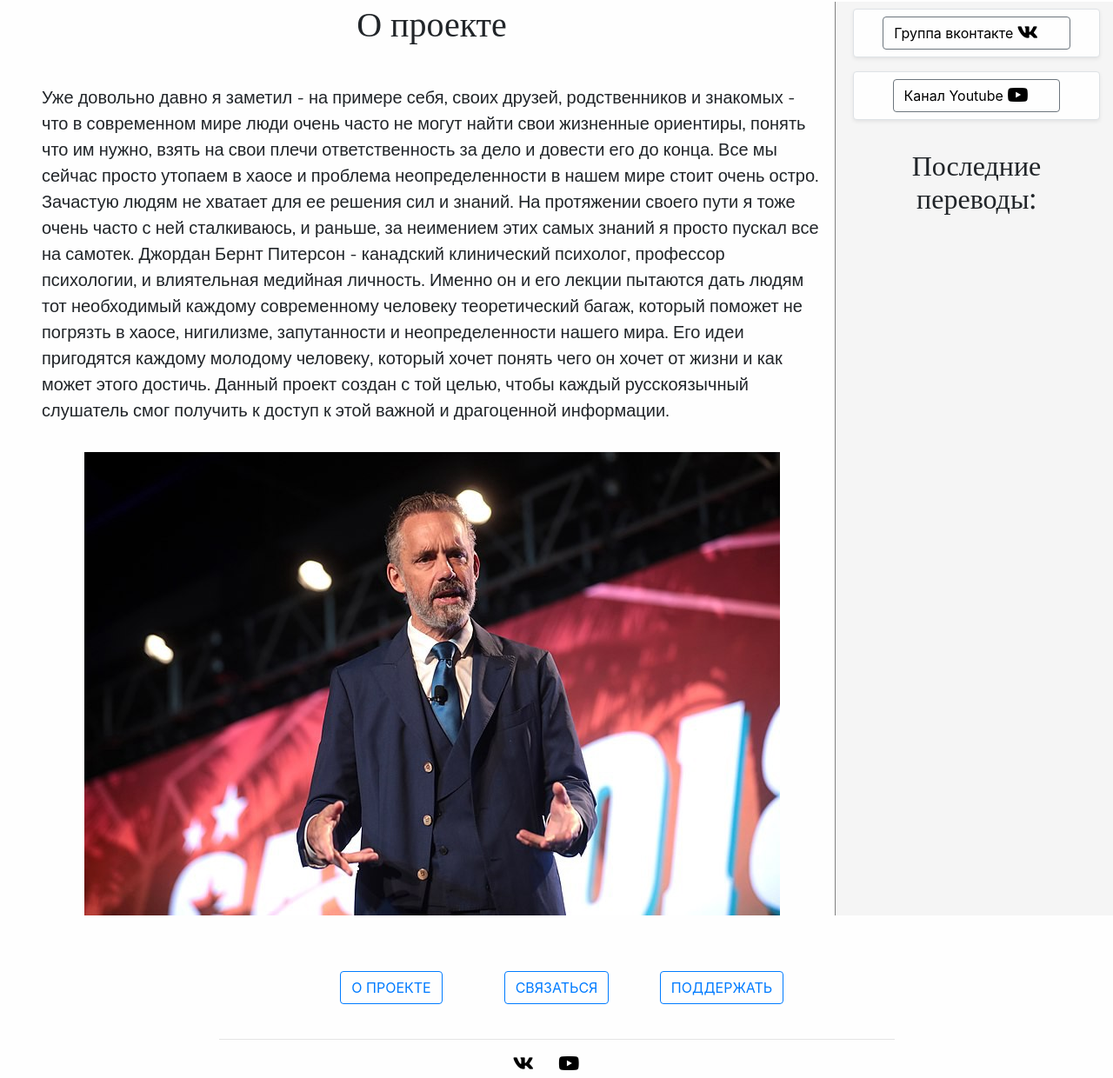
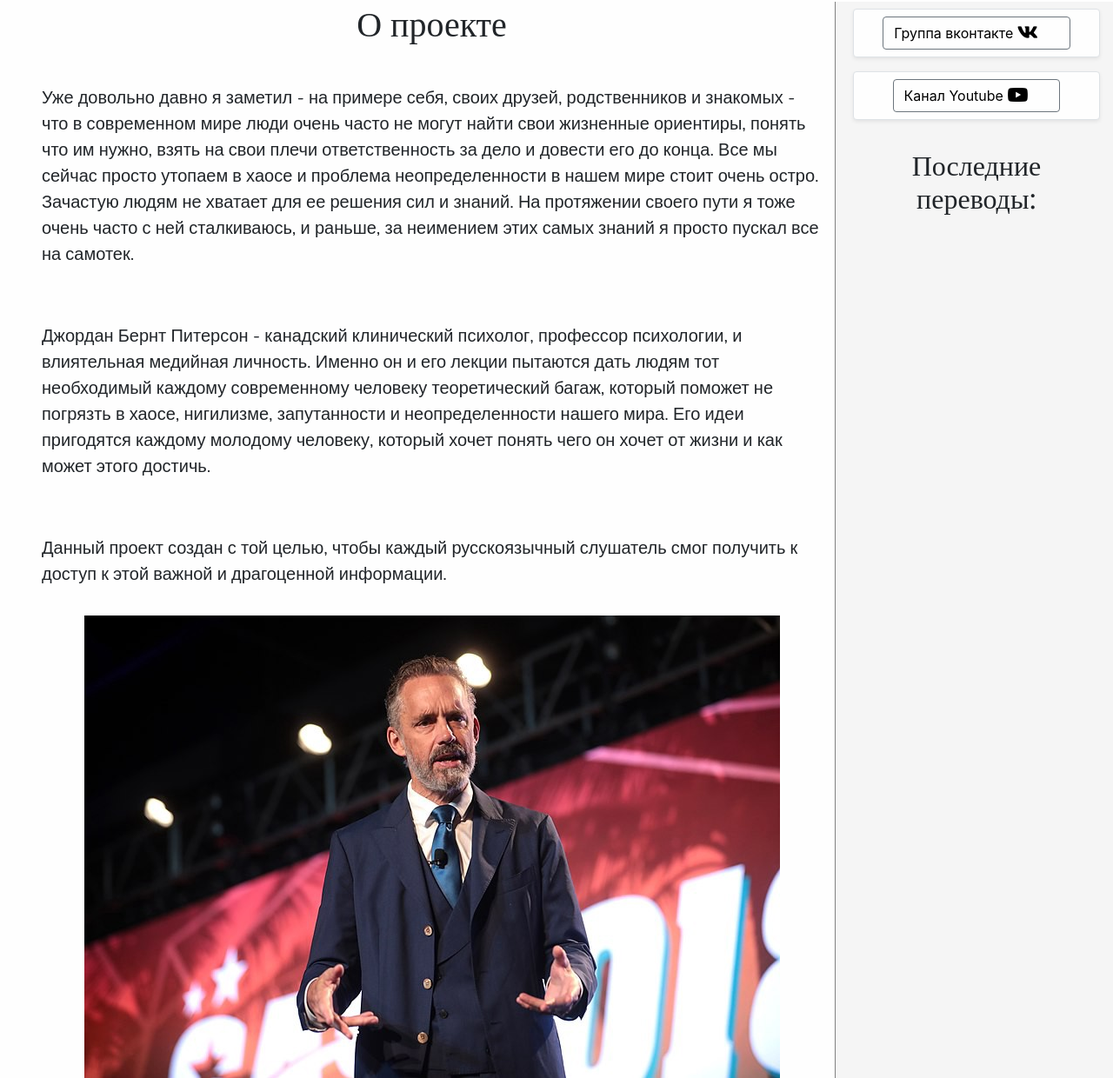
Before and after one commit to Termoplane/RuPeterson, a Django app: page /about/ in a window 1280 px wide. Shown: the part 108-1348 px from the top of the page at 87% size. Run offline with Django 3.2, Linux system fonts and the light colour scheme; data that the repository does not hold is empty; some libraries are stand-ins or nearby versions.

Commit message:
about improving

```diff
--- a/blog/templates/blog/about.html
+++ b/blog/templates/blog/about.html
@@ -11,11 +11,13 @@
         очень часто не могут найти свои жизненные ориентиры, понять что им нужно, взять на свои плечи ответственность за дело и довести его до конца.
         Все мы сейчас просто утопаем в хаосе и проблема неопределенности в нашем мире стоит очень остро. Зачастую людям не хватает для ее решения сил и знаний.
         На протяжении своего пути я тоже очень часто с ней сталкиваюсь, и раньше, за неимением этих самых знаний я просто пускал все на самотек.
-
+    </p>
+    <p class="lead pb-3 mt-5">
         Джордан Бернт Питерсон - канадский клинический психолог, профессор психологии, и влиятельная медийная личность. Именно он и его лекции пытаются дать людям тот необходимый
         каждому современному человеку теоретический багаж, который поможет не погрязть в хаосе, нигилизме, запутанности и неопределенности нашего мира.
         Его идеи пригодятся каждому молодому человеку, который хочет понять чего он хочет от жизни и как может этого достичь.
-
+    </p>
+    <p class="lead pb-3 mt-5">
         Данный проект создан с той целью, чтобы каждый русскоязычный слушатель смог получить к доступ к этой важной и драгоценной информации.
     </p>
     <div class="text-center">
```
